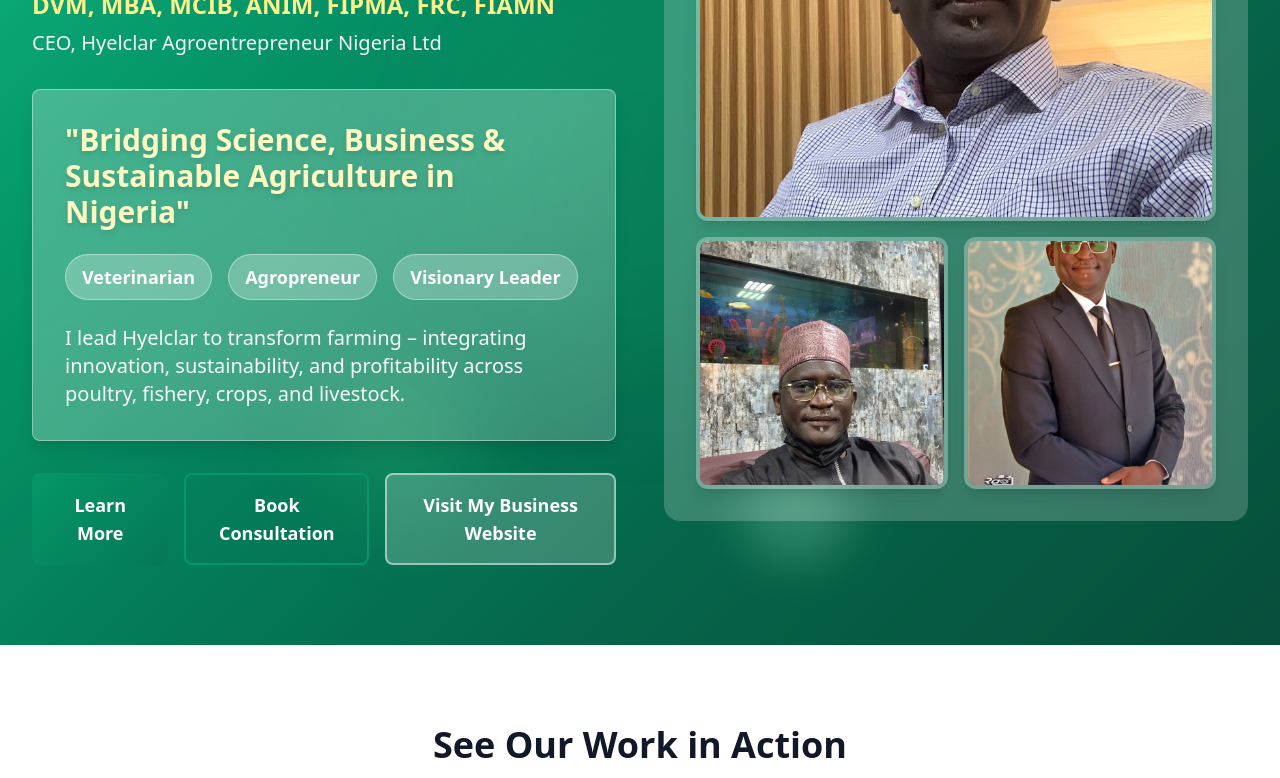
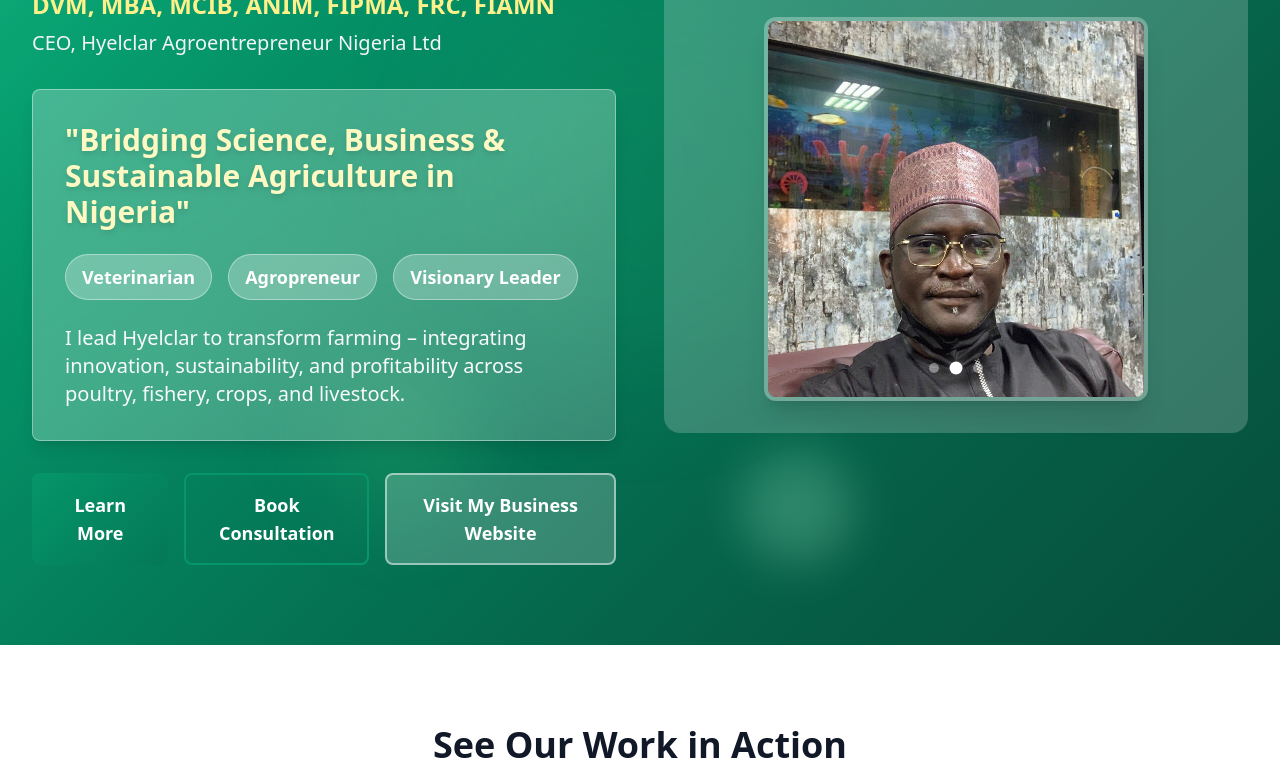
Before and after one commit to EMMADRIDDEV/main-hyelclar, a plain HTML site: page index.html in a window 1280 px wide. Shown: the part 291-1069 px from the top of the page. Drawn offline with nearby package versions, Linux system fonts and the light colour scheme.

Commit message:
Update hero section to an auto-playing slider gallery

```diff
--- a/index.html
+++ b/index.html
@@ -157,18 +157,22 @@
 
         .slider-wrapper {
             display: flex;
+            height: 100%;
             transition: transform 0.6s cubic-bezier(0.4, 0, 0.2, 1);
         }
 
         .slide {
             min-width: 100%;
-            aspect-ratio: 16/9;
+            height: 100%;
+            position: relative;
         }
 
         .slide img {
             width: 100%;
             height: 100%;
             object-fit: cover;
+            position: absolute;
+            inset: 0;
         }
 
         .slider-btn {
@@ -378,13 +382,13 @@
                 <div class="section-fade order-1 lg:order-2" style="animation-delay: 0.3s;">
                     <div class="relative">
                         <div class="bg-white/20 backdrop-blur-sm rounded-2xl p-4 sm:p-6 lg:p-8">
-                            <div class="grid grid-cols-2 gap-3 sm:gap-4">
-                                <img src="images/top1.jpeg" alt="Dr. Hyelni Yoksa Sambo"
-                                    class="w-full h-full object-cover rounded-xl shadow-lg border-4 border-white/30 col-span-2 aspect-[4/3] sm:aspect-video hover:scale-[1.02] transition-transform duration-300">
-                                <img src="images/top2.jpeg" alt="Agriculture Activity 1"
-                                    class="w-full h-full object-cover rounded-xl shadow-lg border-4 border-white/30 aspect-square hover:scale-[1.05] transition-transform duration-300">
-                                <img src="images/top3.jpeg" alt="Agriculture Activity 2"
-                                    class="w-full h-full object-cover rounded-xl shadow-lg border-4 border-white/30 aspect-square hover:scale-[1.05] transition-transform duration-300">
+                            <div class="slider-container w-full max-w-sm mx-auto shadow-xl border-4 border-white/30 rounded-xl aspect-[4/5] sm:aspect-square">
+                                <div class="slider-wrapper">
+                                    <div class="slide"><img src="images/top1.jpeg" alt="Dr. Hyelni Yoksa Sambo"></div>
+                                    <div class="slide"><img src="images/top2.jpeg" alt="Agriculture Activity 1"></div>
+                                    <div class="slide"><img src="images/top3.jpeg" alt="Agriculture Activity 2"></div>
+                                </div>
+                                <div class="slider-dots"></div>
                             </div>
                         </div>
                     </div>
@@ -553,7 +557,7 @@
             </div>
             <div class="bg-white rounded-lg p-8 shadow-lg">
                 <h4 class="text-lg font-semibold text-gray-900 mb-6 text-center">Farm Gallery</h4>
-                <div class="slider-container max-w-4xl mx-auto shadow-2xl">
+                <div class="slider-container max-w-4xl mx-auto shadow-2xl aspect-video">
                     <div class="slider-wrapper" id="slider-wrapper">
                         <div class="slide"><img src="images/farm1.jpg" alt="Farm Activity 1"></div>
                         <div class="slide"><img src="images/farm2.jpg" alt="Farm Activity 2"></div>
@@ -1108,16 +1112,22 @@
 
         /* --- NEW DYNAMIC FEATURES --- */
 
-        // 1. Slideshow Logic
-        const sliderWrapper = document.getElementById('slider-wrapper');
-        const slides = document.querySelectorAll('.slide');
-        const dotsContainer = document.getElementById('sliderDots');
-        const prevBtn = document.getElementById('prevSlide');
-        const nextBtn = document.getElementById('nextSlide');
+        // Universal Slideshow Logic
+        document.querySelectorAll('.slider-container').forEach(container => {
+            const wrapper = container.querySelector('.slider-wrapper');
+            const slides = container.querySelectorAll('.slide');
+            const dotsContainer = container.querySelector('.slider-dots');
+            const prevBtn = container.querySelector('.prev-btn');
+            const nextBtn = container.querySelector('.next-btn');
+
+            if (!wrapper || slides.length === 0) return;
+
             let currentSlide = 0;
             let slideInterval;
 
-        // Create dots
+            // Create dots dynamically
+            if (dotsContainer) {
+                dotsContainer.innerHTML = '';
                 slides.forEach((_, index) => {
                     const dot = document.createElement('div');
                     dot.classList.add('dot');
@@ -1125,8 +1135,9 @@
                     dot.addEventListener('click', () => goToSlide(index));
                     dotsContainer.appendChild(dot);
                 });
+            }
 
-        const dots = document.querySelectorAll('.dot');
+            const dots = dotsContainer ? dotsContainer.querySelectorAll('.dot') : [];
 
             function updateDots() {
                 dots.forEach((dot, index) => {
@@ -1136,7 +1147,7 @@
 
             function goToSlide(n) {
                 currentSlide = (n + slides.length) % slides.length;
-            sliderWrapper.style.transform = `translateX(-${currentSlide * 100}%)`;
+                wrapper.style.transform = `translateX(-${currentSlide * 100}%)`;
                 updateDots();
                 resetInterval();
             }
@@ -1144,8 +1155,8 @@
             function nextSlide() { goToSlide(currentSlide + 1); }
             function prevSlide() { goToSlide(currentSlide - 1); }
 
-        nextBtn.addEventListener('click', nextSlide);
-        prevBtn.addEventListener('click', prevSlide);
+            if (nextBtn) nextBtn.addEventListener('click', nextSlide);
+            if (prevBtn) prevBtn.addEventListener('click', prevSlide);
 
             function startInterval() {
                 slideInterval = setInterval(nextSlide, 5000);
@@ -1156,7 +1167,22 @@
                 startInterval();
             }
 
+            // Swipe logic for touch devices ("scrolled" effect)
+            let touchStartX = 0;
+            let touchEndX = 0;
+
+            container.addEventListener('touchstart', e => {
+                touchStartX = e.changedTouches[0].screenX;
+            }, {passive: true});
+
+            container.addEventListener('touchend', e => {
+                touchEndX = e.changedTouches[0].screenX;
+                if (touchEndX < touchStartX - 50) nextSlide();
+                if (touchEndX > touchStartX + 50) prevSlide();
+            }, {passive: true});
+
             startInterval();
+        });
 
         // 2. Count-up Animation Logic
         const countUpObserver = new IntersectionObserver((entries) => {
```
Also changed, not shown: 1 other file. Lines whose indentation alone changed are shown as unchanged.
